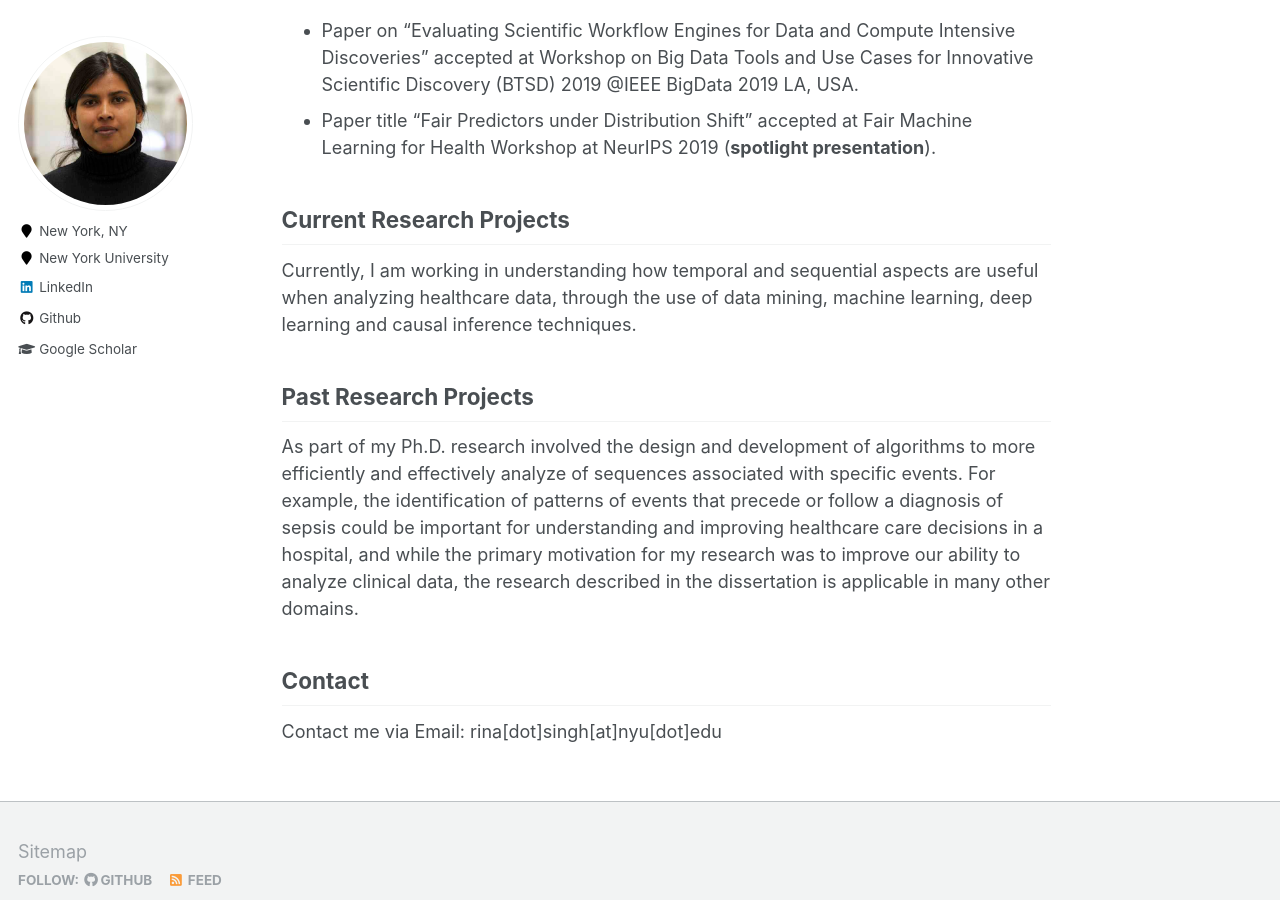
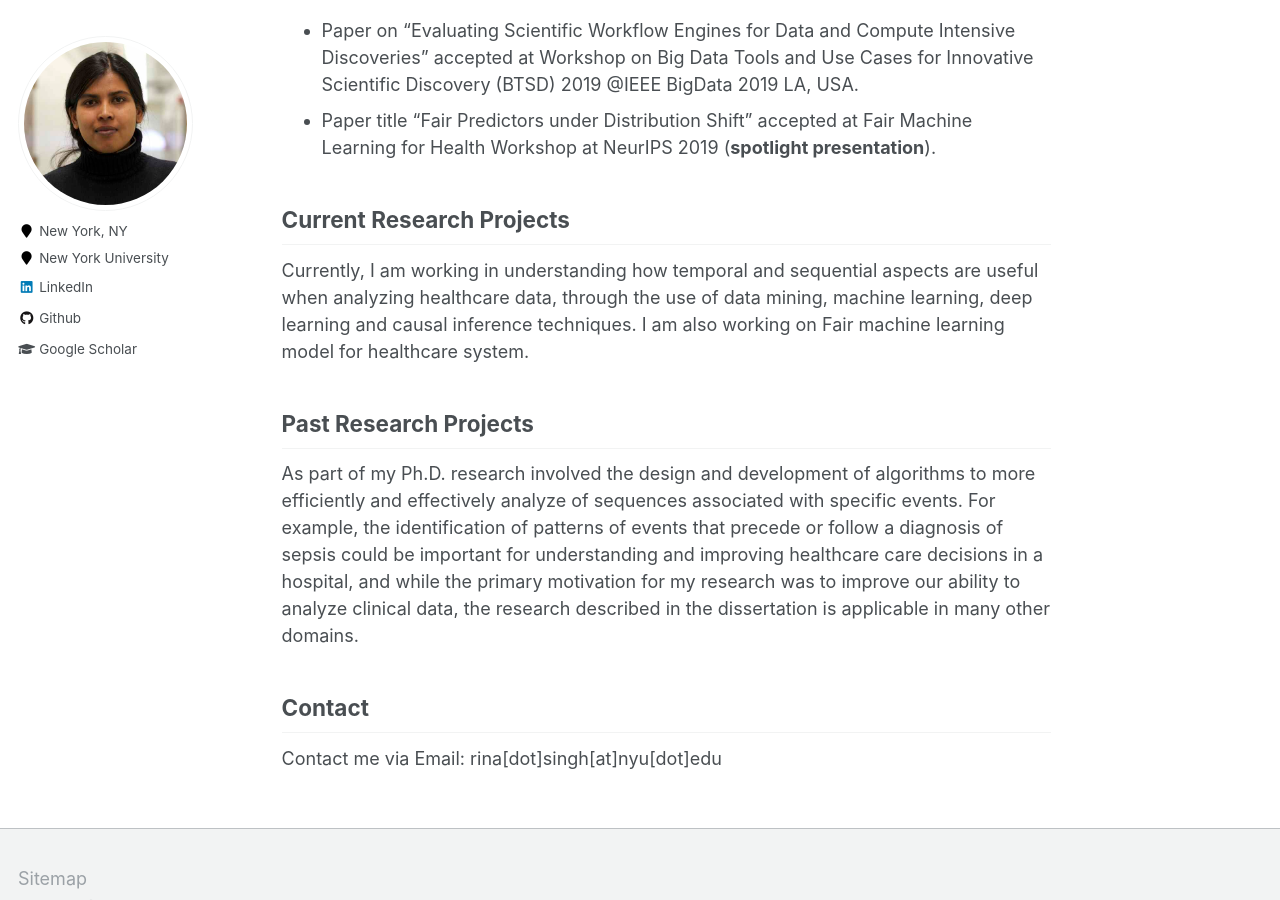
Before and after one commit to rsingh43/rsingh43.github.io, a Jekyll site: the page built from _pages/about.md, in a window 1280 px wide and 900 px high, scrolled down 621 px. Built offline with Jekyll 4.4.1, drawn with Linux system fonts in a browser that asks for light colours.

Commit message:
Update about.md

```diff
--- a/_pages/about.md
+++ b/_pages/about.md
@@ -25,7 +25,7 @@ News
 
 Current Research Projects
 ------
-Currently, I am working in understanding how temporal and sequential aspects are useful when analyzing healthcare data, through the use of data mining, machine learning, deep learning and causal inference techniques.
+Currently, I am working in understanding how temporal and sequential aspects are useful when analyzing healthcare data, through the use of data mining, machine learning, deep learning and causal inference techniques. I am also working on Fair machine learning model for healthcare system.
 
 Past Research Projects
 ------
```
